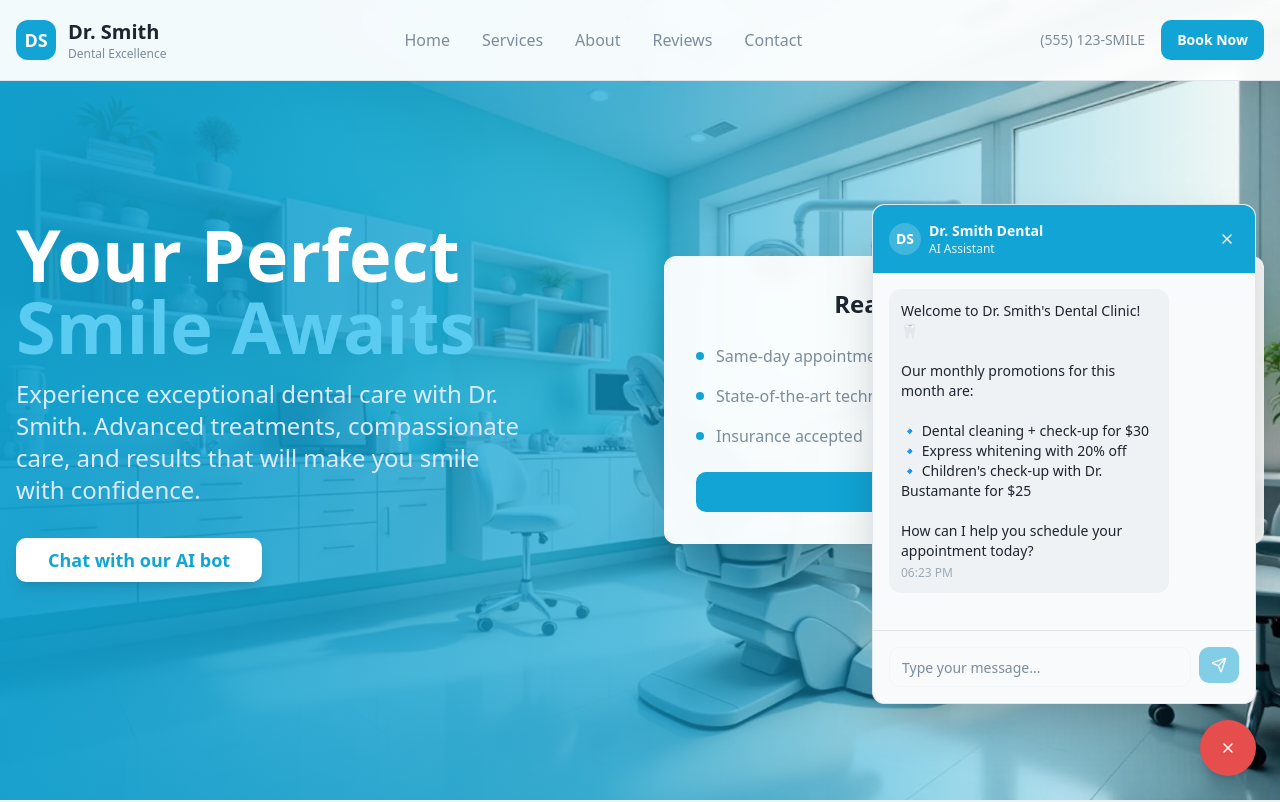
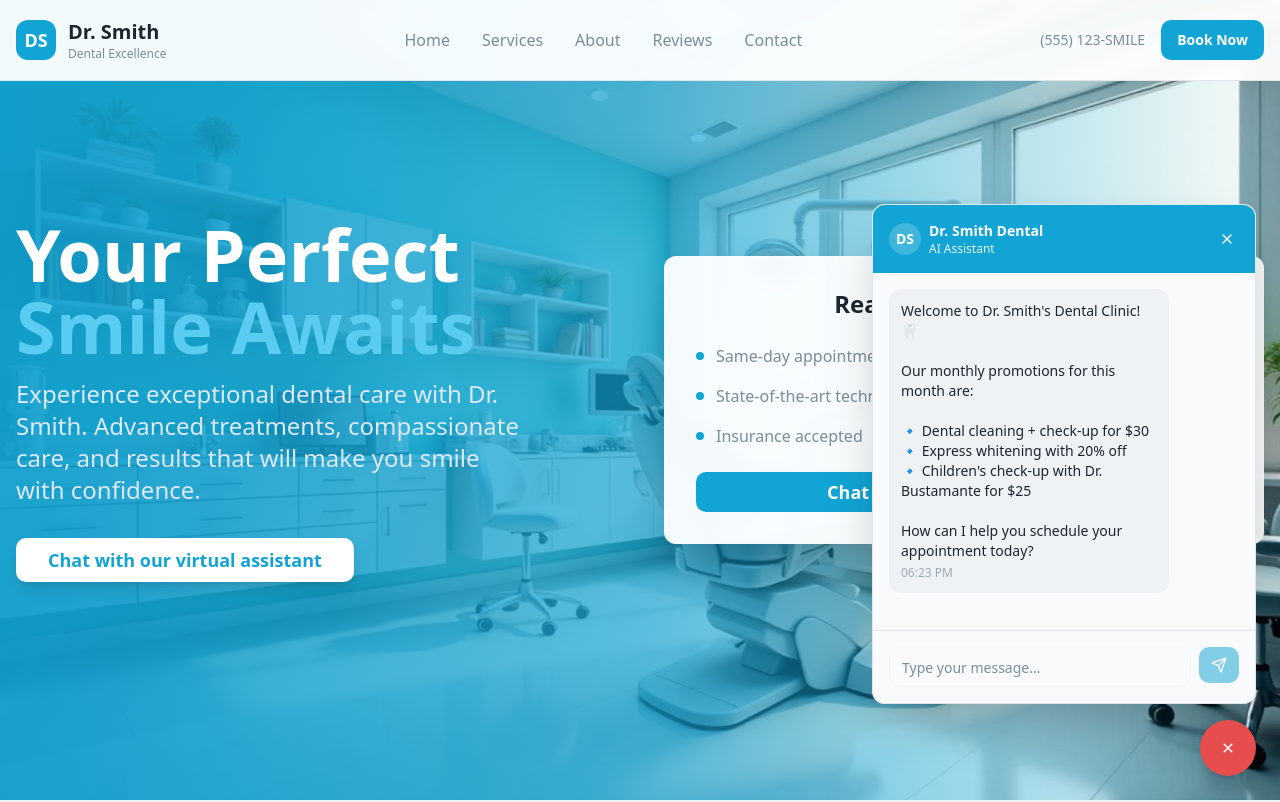
Before and after one commit to mdartayet/drsmith-smile-bot, a React (Vite) app: page / in a window 1280 px wide. Shown: the top 802 px of the page. Built offline with nearby package versions, Linux system fonts and the light colour scheme.

Commit message:
Change button text
Update all instances of "Chat with our Ai bot" to "Chat with our virtual assistant" on the website's buttons.

```diff
--- a/src/components/HeroSection.tsx
+++ b/src/components/HeroSection.tsx
@@ -44,7 +44,7 @@ export const HeroSection = () => {
                 className="bg-white text-primary hover:bg-blue-50 px-8 py-4 text-lg font-semibold shadow-lg hover:shadow-xl transition-all"
                 onClick={openChatbot}
               >
-                Chat with our AI bot
+                Chat with our virtual assistant
               </Button>
             </div>
           </div>
@@ -71,7 +71,7 @@ export const HeroSection = () => {
                   className="w-full bg-primary hover:bg-primary-dark text-white py-3 text-lg font-semibold"
                   onClick={openChatbot}
                 >
-                  Chat with our AI bot
+                  Chat with our virtual assistant
                 </Button>
               </div>
             </Card>
--- a/src/components/PromotionsSection.tsx
+++ b/src/components/PromotionsSection.tsx
@@ -73,7 +73,7 @@ export const PromotionsSection = () => {
                   className="w-full bg-primary hover:bg-primary-dark text-white py-3 text-lg font-semibold"
                   onClick={openChatbot}
                 >
-                  Chat with our AI bot
+                  Chat with our virtual assistant
                 </Button>
               </CardContent>
             </Card>
```
